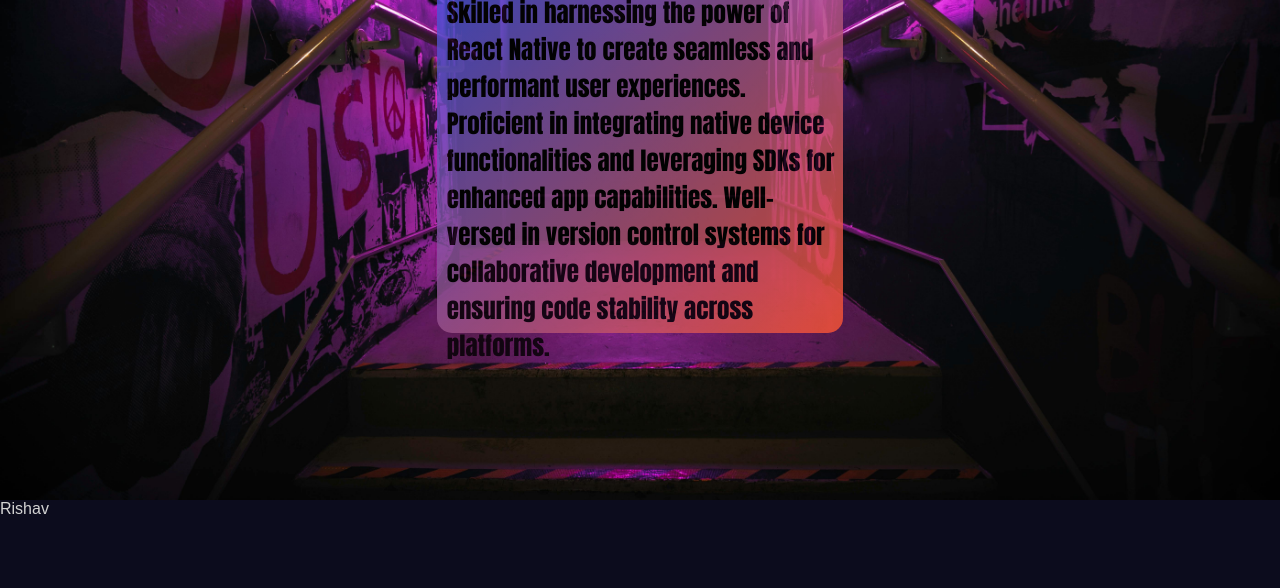
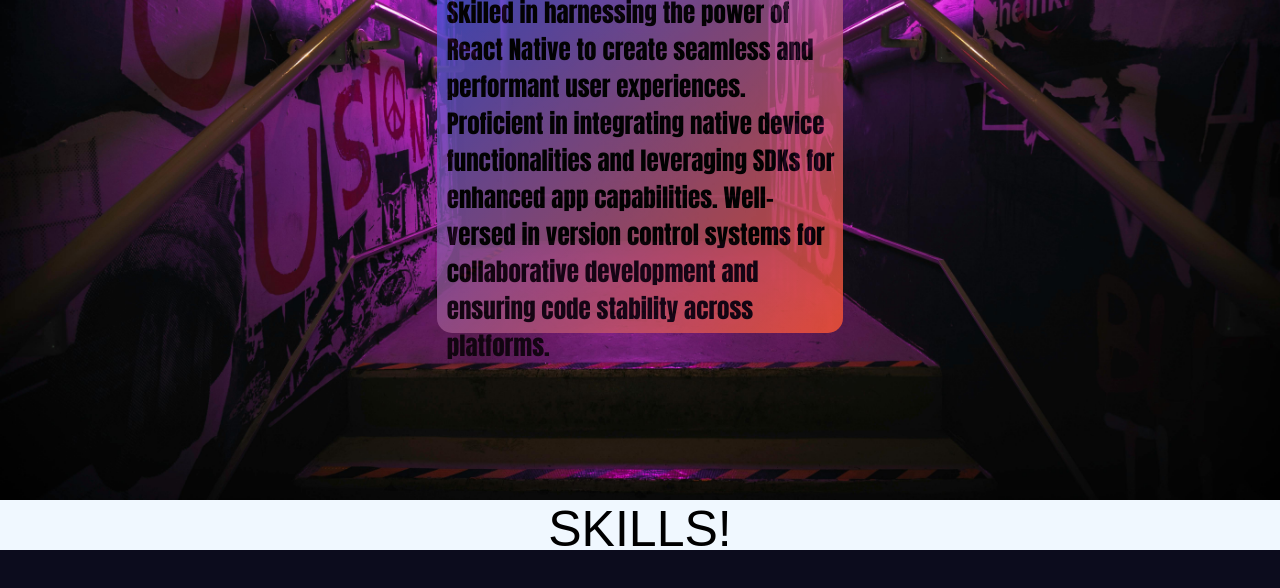
Before and after one commit to starboy011/portfolio, a React (Create React App) app in the folder frontend/portfolio/: page / in a window 1280 px wide. Shown: the part 1100-1688 px from the top of the page. Built offline with nearby package versions, Linux system fonts and the light colour scheme.

Commit message:
started section skill

```diff
--- a/frontend/portfolio/src/components/Skills/Skills.css
+++ b/frontend/portfolio/src/components/Skills/Skills.css
@@ -1,3 +1,10 @@
 .container{
     height: 100vh;
 }
+.skilltitlecontainer{
+    height: 50px;
+    font-size: 50px;
+    text-align: center;
+    background-color: aliceblue;
+    color: black;
+}
--- a/frontend/portfolio/src/components/Skills/Skills.js
+++ b/frontend/portfolio/src/components/Skills/Skills.js
@@ -1,7 +1,13 @@
 import React from "react";
 import "./Skills.css";
 const Skills = () => {
-  return <div className="container">Rishav</div>;
+  return (
+    <div className="container">
+      <div className="skilltitlecontainer">
+        <p>SKILLS!</p>
+      </div>
+    </div>
+  );
 };
 
 export default Skills;
```
